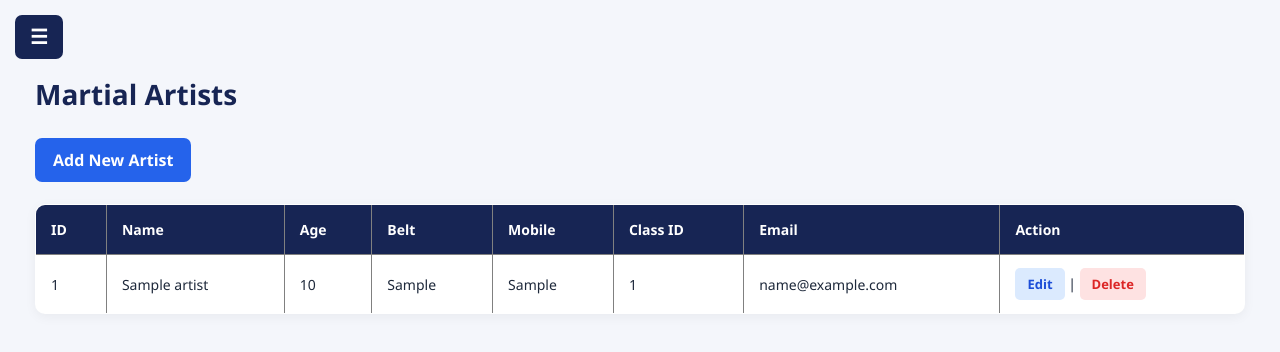
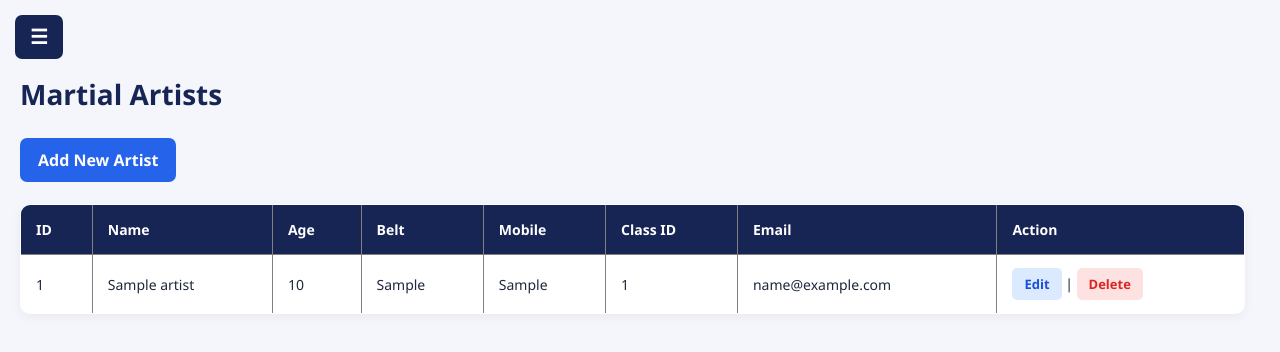
Before and after one commit to saikiran-shriram/martial-arts-class-data-management, a Flask app: page /artists in a window 1280 px wide. Shown: the top 352 px of the page. Run offline with Flask 3, Linux system fonts and the light colour scheme; tables that the repository leaves empty or names only in its code hold one stand-in row (values such as "Sample post").

Commit message:
Restore general styles and layout for the page

```diff
--- a/static/style.css
+++ b/static/style.css
@@ -424,3 +424,13 @@ body.sidebar-open .sidebar-toggle {
 .sidebar-overlay {
     z-index: 1002;
 }
+
+/* Add spacing between sidebar and page content */
+
+body.sidebar-open {
+    padding-left: 280px !important;
+}
+
+body:not(.sidebar-open) {
+    padding-left: 20px;
+}
```
